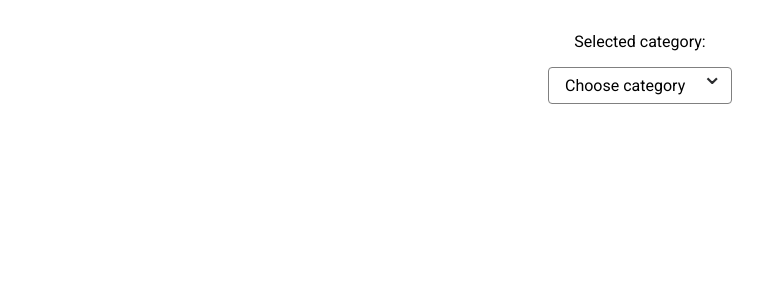
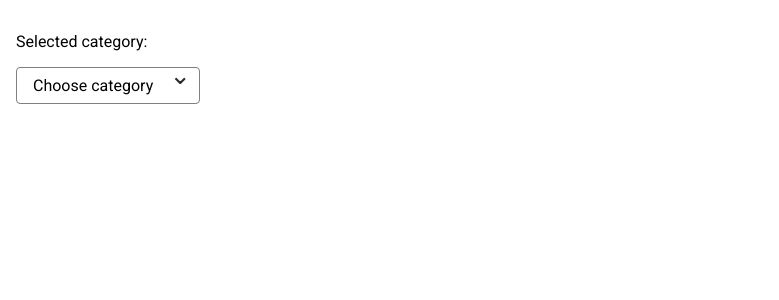
Before and after one commit to phatnguyenuit/multiple-level-selection, a React (Create React App) app: page / in a window 1280 px wide. Shown: the top 300 px of the page, without its empty margins (0-779 px from the left). Built offline with nearby package versions, Linux system fonts and the light colour scheme.

Commit message:
Update styles

```diff
--- a/src/App.css
+++ b/src/App.css
@@ -29,7 +29,23 @@
 }
 
 .example {
-  padding: 16px 0;
+  padding: 16px;
+}
+
+.flex {
+  display: flex;
+}
+
+.flex-row {
+  flex-direction: row;
+}
+
+.flex-col{
+  flex-direction: column;
+}
+
+.flex-align-start {
+  align-items: start;
 }
 
 @keyframes App-logo-spin {
--- a/src/App.tsx
+++ b/src/App.tsx
@@ -9,7 +9,7 @@ function App() {
     <div className="App">
       <main className="App-main">
         <div className="example">
-          <div className="flex flex-col flex-align-center">
+          <div className="flex flex-col flex-align-start">
             <p>Selected category: {category?.name}</p>
             <MultipleLevelSelection
               initialItems={getCategoriesByParentId(0)}
--- a/src/index.css
+++ b/src/index.css
@@ -13,27 +13,3 @@ code {
   font-family: source-code-pro, Menlo, Monaco, Consolas, 'Courier New',
     monospace;
 }
-
-.flex {
-  display: flex;
-}
-
-.flex-row {
-  flex-direction: row;
-}
-
-.flex-col{
-  flex-direction: column;
-}
-
-.flex-align-center {
-  align-items: center;
-}
-
-.flex-justify-center {
-  justify-content: center;
-}
-
-.spacing {
-  margin-right: 8px;
-}
```
